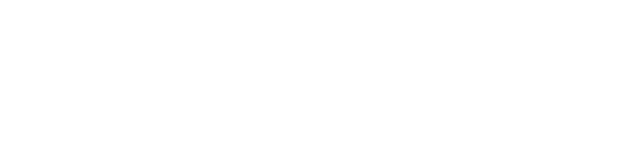
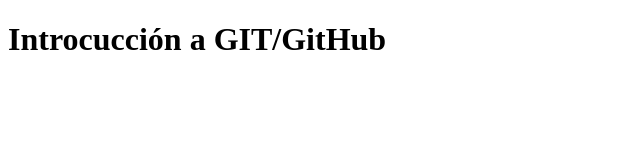
Before and after one commit to AlmiranteMiau/tpa, a plain HTML site: page index.html in a window 1280 px wide. Shown: the whole page, without its empty margins (0-640 px from the left). Drawn offline with Linux system fonts and the light colour scheme.

Commit message:
Agrega un hi con titulo en la pagina web
*Comentario*

```diff
--- a/index.html
+++ b/index.html
@@ -7,6 +7,6 @@
     <title>Document</title>
 </head>
 <body>
-
+    <h1>Introcucción a GIT/GitHub</h1>
 </body>
 </html>
```
